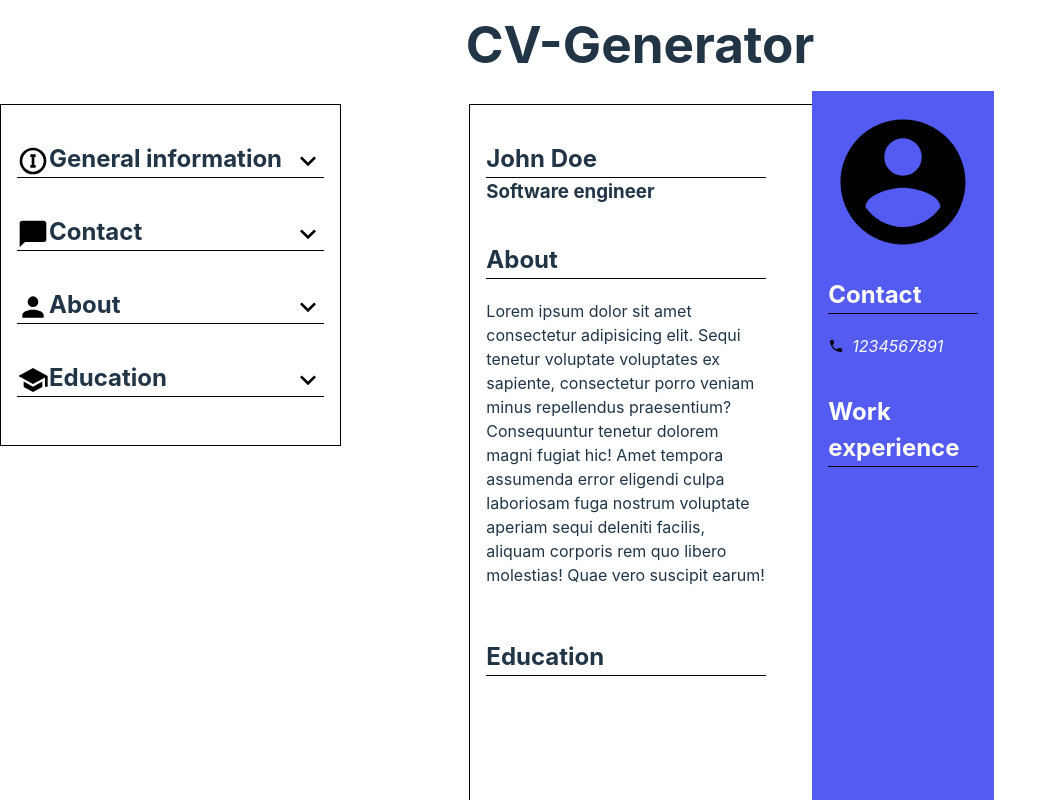
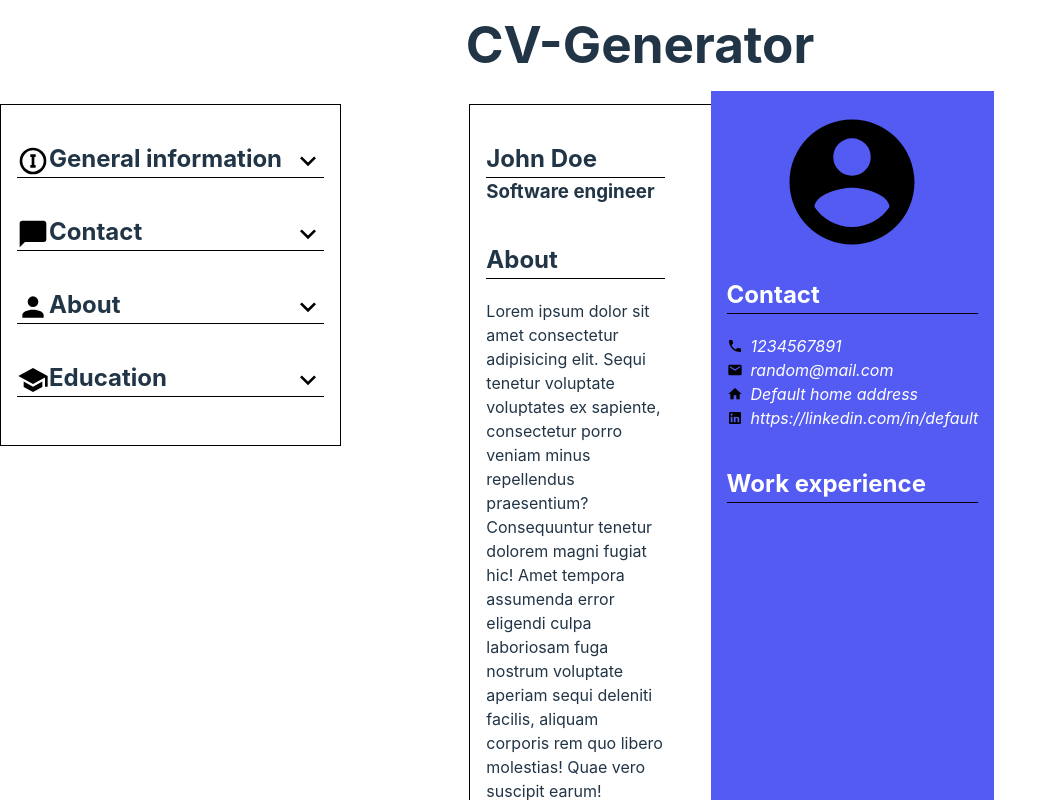
Before and after one commit to R3ndrex/CV-Generator, a React (Vite) app: page / in a window 1280 px wide. Shown: the top 800 px of the page, without its empty margins (0-1057 px from the left). Built offline with nearby package versions, Linux system fonts and the light colour scheme.

Commit message:
Set default contacts

```diff
--- a/src/App.jsx
+++ b/src/App.jsx
@@ -12,7 +12,12 @@ import ChangerHeader from "./components/ChangerHeader.jsx";
 import "./App.css";
 
 export default function App() {
-    const [contacts, setContacts] = useState(["1234567891"]);
+    const [contacts, setContacts] = useState([
+        "1234567891",
+        "random@mail.com",
+        "Default home address",
+        "https://linkedin.com/in/default",
+    ]);
     const [education, setEducation] = useState([
         {
             schoolName: "",
@@ -45,6 +50,7 @@ export default function App() {
                     setContacts={setContacts}
                 />
                 <AboutChanger
+                    aboutText={aboutText}
                     ChangerHeader={ChangerHeader}
                     setAboutText={setAboutText}
                 />
```
